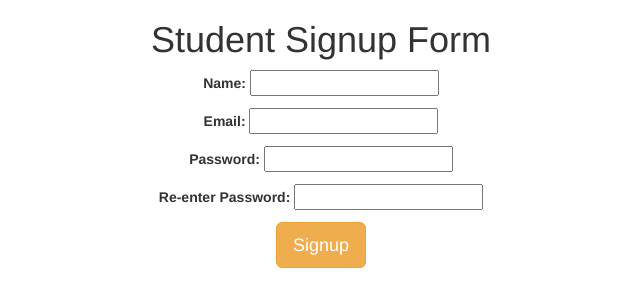
After one commit to nitustar/Learning_Django, a Django app: page /signup/ in a window 1280 px wide. The commit adds this page. Shown: the top 307 px of the page, without its empty margins (319-959 px from the left). Run offline with Django 5.2, Linux system fonts and the light colour scheme; some libraries are stand-ins or nearby versions.

Commit message:
Adding Bot prevention funtionallity

```diff
--- a/feedbackformProject/feedbackformProject/urls.py
+++ b/feedbackformProject/feedbackformProject/urls.py
@@ -20,5 +20,6 @@ from testapp import views
 
 urlpatterns = [
     path('admin/', admin.site.urls),
-    path('', views.feedbackview)
+    path('', views.feedbackview),
+    path('signup/', views.signupview)
 ]
--- a/feedbackformProject/templates/testapp/feedback.html
+++ b/feedbackformProject/templates/testapp/feedback.html
@@ -22,7 +22,9 @@ crossorigin="anonymous">
             {% csrf_token %}
             <input type="submit" value="Submit Form" class="btn btn-primary">
         </form>
-    </div>
+    </div><br>
+    <hr>
+    <a href="http://127.0.0.1:8000/signup/">SignUp</a>
 
 </body>
 </html>
--- /dev/null
+++ b/feedbackformProject/templates/testapp/signup.html
@@ -0,0 +1,20 @@
+<!DOCTYPE html>
+{% load static %}
+<html lang="en">
+<head>
+    <meta charset="UTF-8">
+    <meta name="viewport" content="width=device-width, initial-scale=1.0">
+    <title>SignUp</title>
+    <link rel="stylesheet" href="https://maxcdn.bootstrapcdn.com/bootstrap/3.3.7/css/bootstrap.min.css" integrity="sha384-BVYiiSIFeK1dGmJRAkycuHAHRg32OmUcww7on3RYdg4Va+PmSTsz/K68vbdEjh4u" crossorigin="anonymous">
+</head>
+<body>
+    <div class="container" align="center">
+        <h1>Student Signup Form</h1>
+        <form action="" method="post">
+            {{ form.as_p }}
+            {% csrf_token %}
+            <input type="submit" value="Signup" class="btn btn-lg btn-warning">
+        </form>
+    </div>
+</body>
+</html>
--- a/feedbackformProject/testapp/forms.py
+++ b/feedbackformProject/testapp/forms.py
@@ -3,28 +3,57 @@ from django.core import validators
 
 class FeedBackForm(forms.Form):
     name = forms.CharField()
+    password = forms.CharField(widget=forms.PasswordInput)
+    rpassword = forms.CharField(label='Re-enter Password', widget=forms.PasswordInput)
     rollno = forms.IntegerField()
     email = forms.EmailField()
-    feedback = forms.CharField(widget=forms.Textarea)
+    feedback = forms.CharField(widget=forms.Textarea, validators=[validators.MaxLengthValidator(50)])
+    bot_handler = forms.CharField(required=False, widget=forms.HiddenInput)
 
-    def clean_name(self):
-        inputname = self.cleaned_data['name']
-        print("Validating Name.")
-        if len(inputname) < 4 :
-            raise forms.ValidationError("The Minimum no of characters in the name field should be 4.")
-        return inputname
+    # def clean_name(self):
+    #     inputname = self.cleaned_data['name']
+    #     print("Validating Name.")
+    #     if len(inputname) < 4 :
+    #         raise forms.ValidationError("The Minimum no of characters in the name field should be 4.")
+    #     return inputname
 
-    def clean_rollno(self):
-        inputrollno = self.cleaned_data['rollno']
-        print("Validating Rollno Field")
-        return inputrollno
+    # def clean_rollno(self):
+    #     inputrollno = self.cleaned_data['rollno']
+    #     print("Validating Rollno Field")
+    #     return inputrollno
 
-    def clean_email(self):
-        inputemail = self.cleaned_data['email']
-        print("Validating Email Field")
-        return inputemail
+    # def clean_email(self):
+    #     inputemail = self.cleaned_data['email']
+    #     print("Validating Email Field")
+    #     return inputemail
 
-    def clean_feedback(self):
-        inputfeedback = self.cleaned_data['feedback']
-        print("Validating Feedback Field")
-        return inputfeedback
+    # def clean_feedback(self):
+    #     inputfeedback = self.cleaned_data['feedback']
+    #     print("Validating Feedback Field")
+    #     return inputfeedback
+
+    def clean(self):
+        print("Toal Form Validation in single method")
+        total_cleaned_data = super().clean()
+        inputrollno = total_cleaned_data['rollno']
+        if inputrollno <= 0:
+            raise forms.ValidationError("The Rollno should be greater than zero.")
+
+
+class SignupForm(forms.Form):
+    name = forms.CharField()
+    email = forms.EmailField()
+    password = forms.CharField(widget=forms.PasswordInput)
+    rpassword = forms.CharField(label='Re-enter Password', widget=forms.PasswordInput)
+
+    def clean(self):
+        print("Validating the form")
+        total_cleaned_data = super().clean()
+        pwd = total_cleaned_data['password']
+        rpwd = total_cleaned_data['rpassword']
+        if pwd != rpwd:
+            raise forms.ValidationError("Both passwords must be same.")
+
+        bot_handler_value = total_cleaned_data['bot_handler']
+        if len(bot_handler_value) > 0:
+            raise forms.ValidationError("Request from BOT... cannot be submitted.")
--- a/feedbackformProject/testapp/views.py
+++ b/feedbackformProject/testapp/views.py
@@ -1,12 +1,12 @@
 from django.shortcuts import render
-from . import forms
+from .forms import FeedBackForm, SignupForm
 
 # Create your views here.
 
 def feedbackview(request):
     sent = False
     if request.method == 'POST':
-        form = forms.FeedBackForm(request.POST)
+        form = FeedBackForm(request.POST)
         if form.is_valid():
             print("Form Validation Success and Printing Information")
             print("Name: ", form.cleaned_data['name'])
@@ -14,6 +14,16 @@ def feedbackview(request):
             print("Email: ", form.cleaned_data['email'])
             print("FeedBack: ", form.cleaned_data['feedback'])
             sent = True
-    form = forms.FeedBackForm()
+    form = FeedBackForm()
+    return render(request, "testapp/feedback.html", {'form':form, 'sent':sent})
 
-    return render(request, "testapp/feedback.html", {'form':form, 'sent':sent})
+def signupview(request):
+    form = SignupForm()
+    if request.method == 'POST':
+        form = SignupForm(request.POST)
+        if form.is_valid():
+            print("Form Validation Success and Printing Information")
+            print("Name: ", form.cleaned_data['name'])
+            print("Email: ", form.cleaned_data['email'])
+            print("Password: ", form.cleaned_data['password'])
+    return render(request, 'testapp/signup.html', {'form':form})
```
